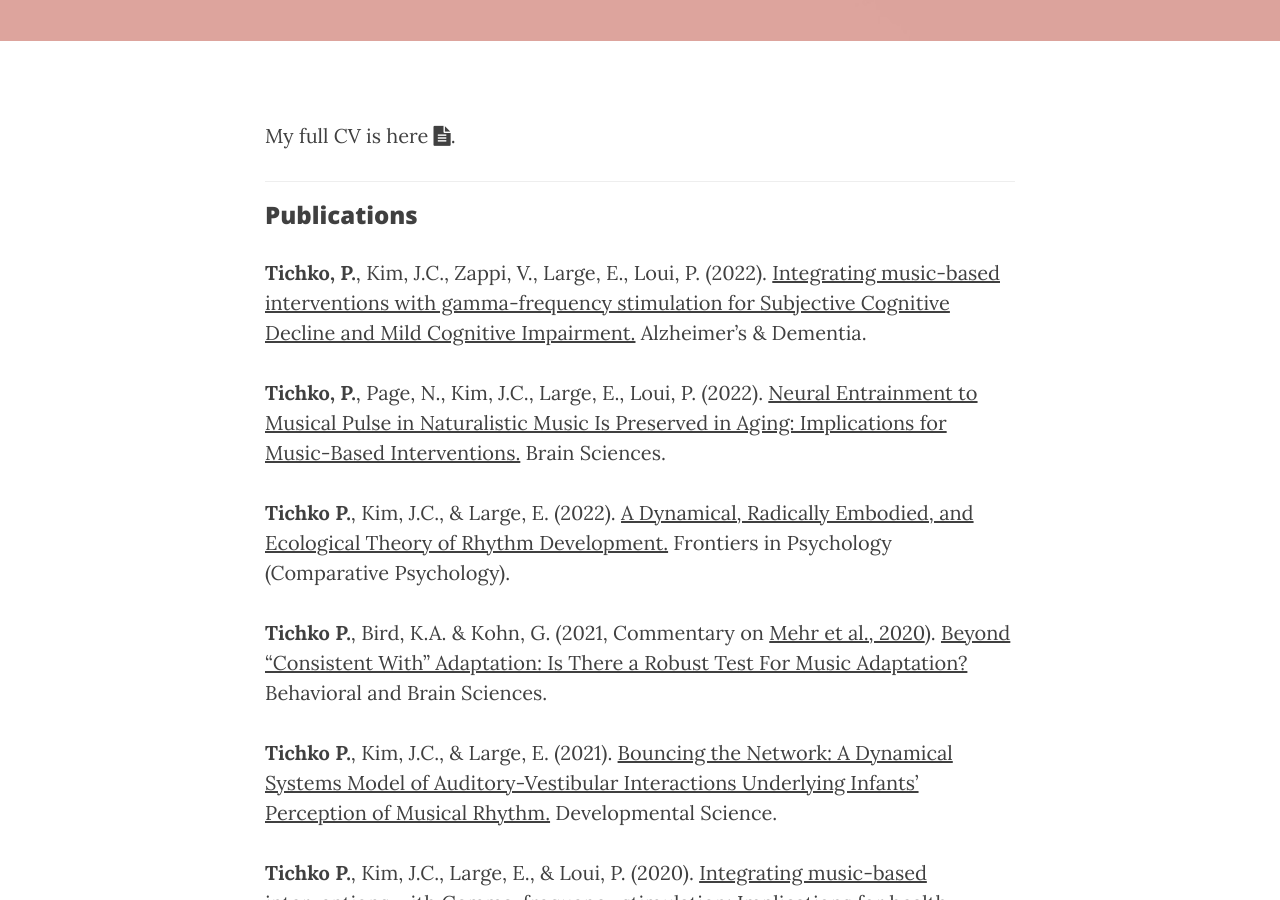
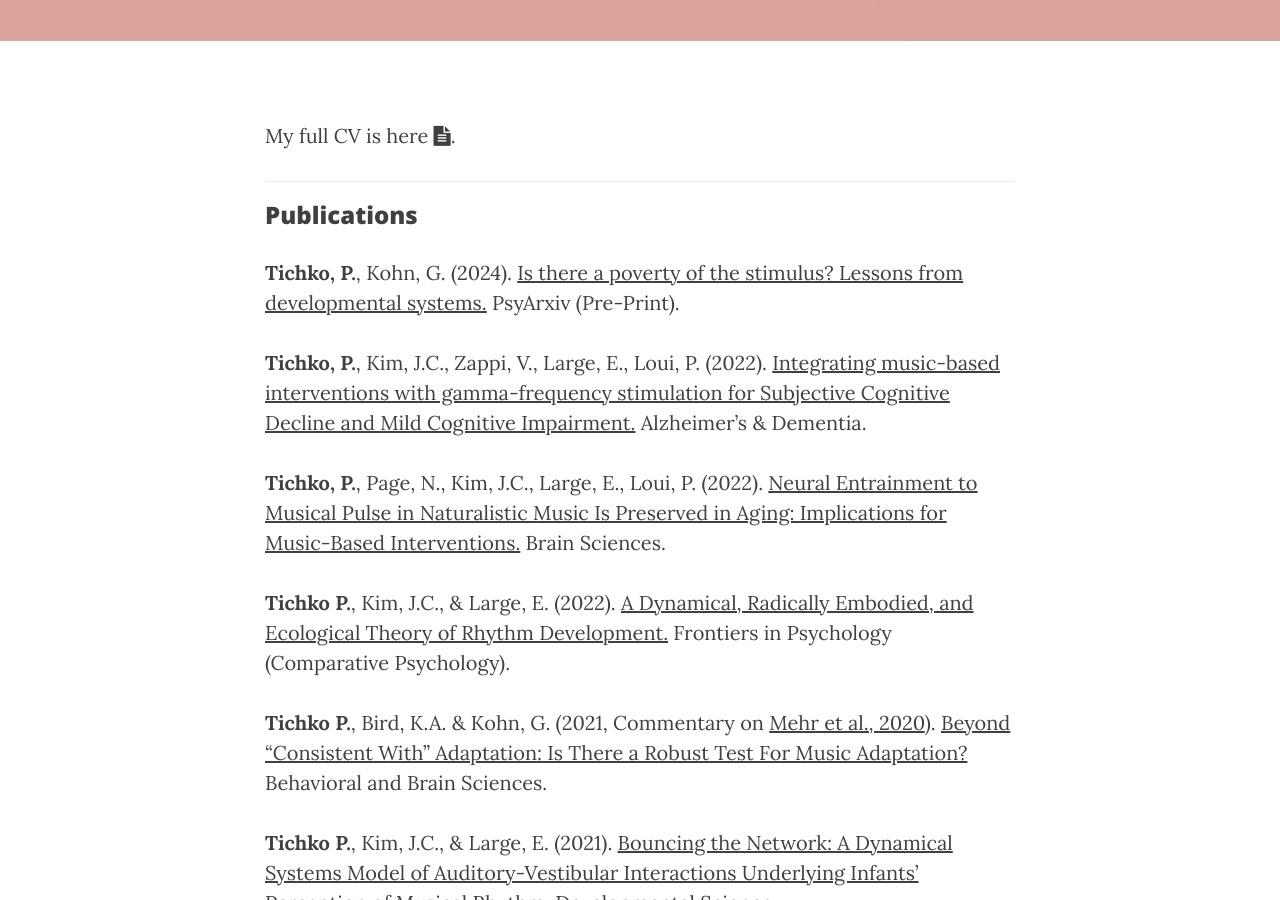
Before and after one commit to ptichko/ptichko.github.io, a Jekyll site: the page built from 2_cv-pubs.md, in a window 1280 px wide and 900 px high, scrolled down 381 px. Built offline with Jekyll 4.4.1, drawn with Linux system fonts in a browser that asks for light colours; nearby versions of some CDN libraries.

Commit message:
POS manuscript

```diff
--- a/2_cv-pubs.md
+++ b/2_cv-pubs.md
@@ -10,6 +10,7 @@ ___
 
 ### Publications
 
+**Tichko, P.**, Kohn, G. (2024). [Is there a poverty of the stimulus? Lessons from developmental systems.](https://osf.io/preprints/psyarxiv/5t42s) PsyArxiv (Pre-Print).
 
 **Tichko, P.**, Kim, J.C., Zappi, V., Large, E., Loui, P. (2022). [Integrating music-based interventions with gamma-frequency stimulation for Subjective Cognitive Decline and Mild Cognitive Impairment.](https://alz-journals.onlinelibrary.wiley.com/doi/abs/10.1002/alz.062532) Alzheimer's & Dementia.
 
```
